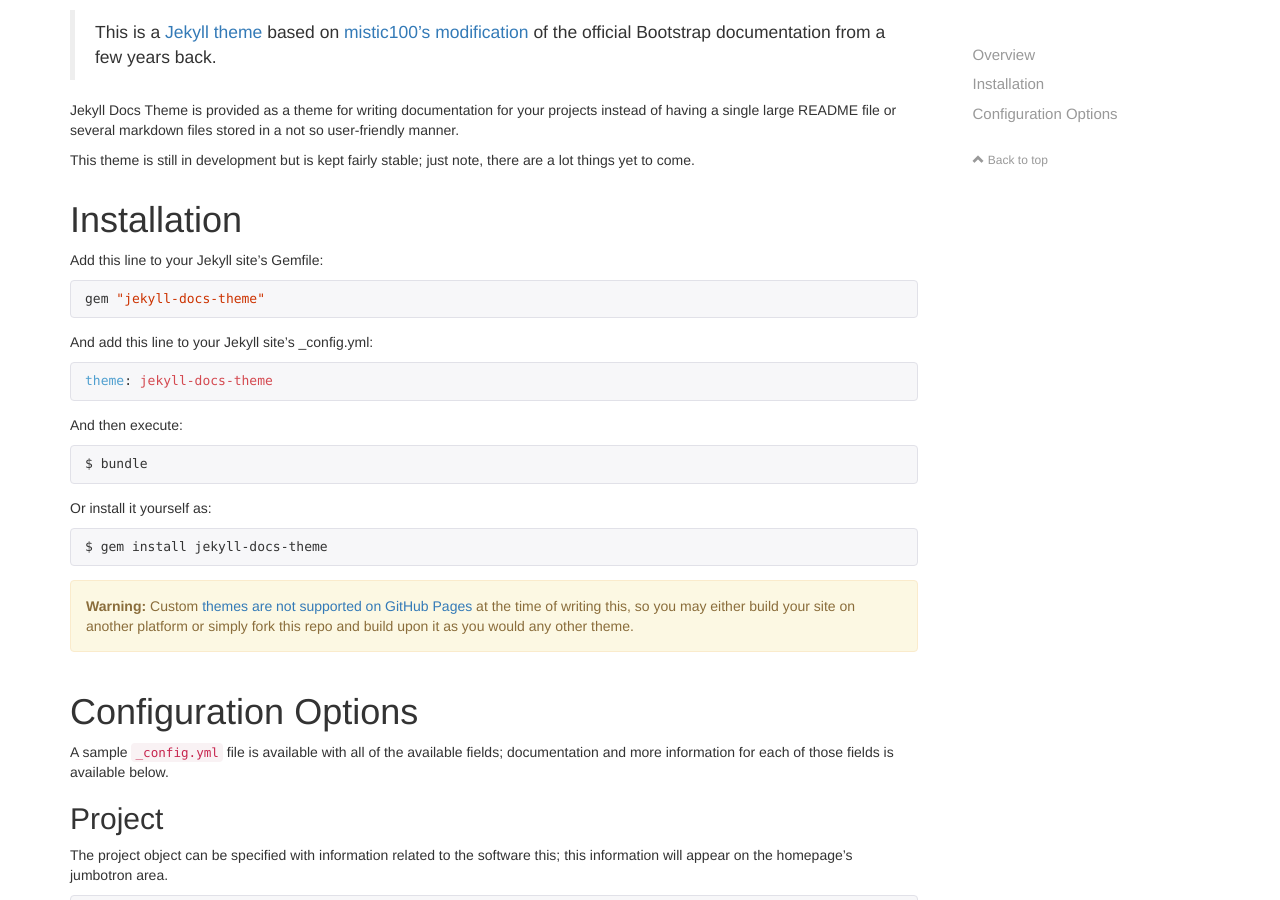
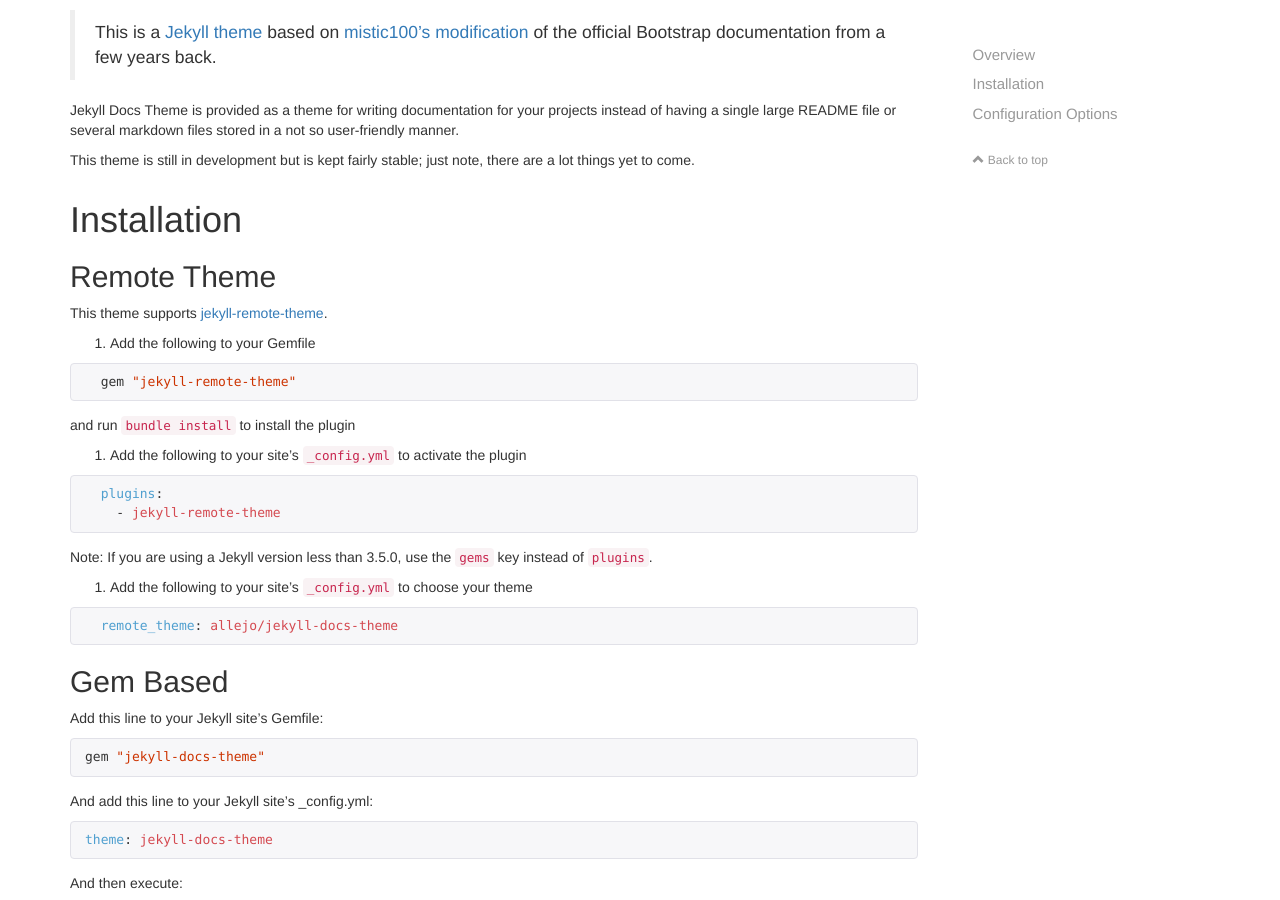
Before and after one commit to allejo/jekyll-docs-theme, a Jekyll site: the page built from index.md, in a window 1280 px wide and 900 px high, scrolled down 453 px. Built offline with Jekyll 4.4.1, drawn with Linux system fonts in a browser that asks for light colours; nearby versions of some CDN libraries; comment, search, counter and statistics services are not loaded; our own code applies the rules of GitHub Pages for plain Markdown files.

Commit message:
Update index with better theme into + fix a link

````diff
--- a/index.md
+++ b/index.md
@@ -12,6 +12,34 @@ Jekyll Docs Theme is provided as a theme for writing documentation for your proj
 This theme is still in development but is kept fairly stable; just note, there are a lot things yet to come.
 
 # Installation
+
+## Remote Theme
+
+This theme supports [jekyll-remote-theme](https://github.com/benbalter/jekyll-remote-theme).
+
+1. Add the following to your Gemfile
+
+  ```ruby
+  gem "jekyll-remote-theme"
+  ```
+
+  and run `bundle install` to install the plugin
+
+2. Add the following to your site's `_config.yml` to activate the plugin
+
+  ```yml
+  plugins:
+    - jekyll-remote-theme
+  ```
+  Note: If you are using a Jekyll version less than 3.5.0, use the `gems` key instead of `plugins`.
+
+3. Add the following to your site's `_config.yml` to choose your theme
+
+  ```yml
+  remote_theme: allejo/jekyll-docs-theme
+  ```
+
+## Gem Based
 
 Add this line to your Jekyll site's Gemfile:
 
@@ -37,13 +65,9 @@ Or install it yourself as:
 $ gem install jekyll-docs-theme
 ```
 
-<div class="alert alert-warning" markdown="1">
-**Warning:** Custom [themes are not supported on GitHub Pages](https://pages.github.com/themes/) at the time of writing this, so you may either build your site on another platform or simply fork this repo and build upon it as you would any other theme.
-</div>
-
 # Configuration Options
 
-A sample [`_config.yml`](https://github.com/allejo/jekyll-docs-theme/blob/master/docs/_config.yml) file is available with all of the available fields; documentation and more information for each of those fields is available below.
+A sample [`_config.yml`](https://github.com/allejo/jekyll-docs-theme/blob/master/_config.yml) file is available with all of the available fields; documentation and more information for each of those fields is available below.
 
 ## Project
 
````
